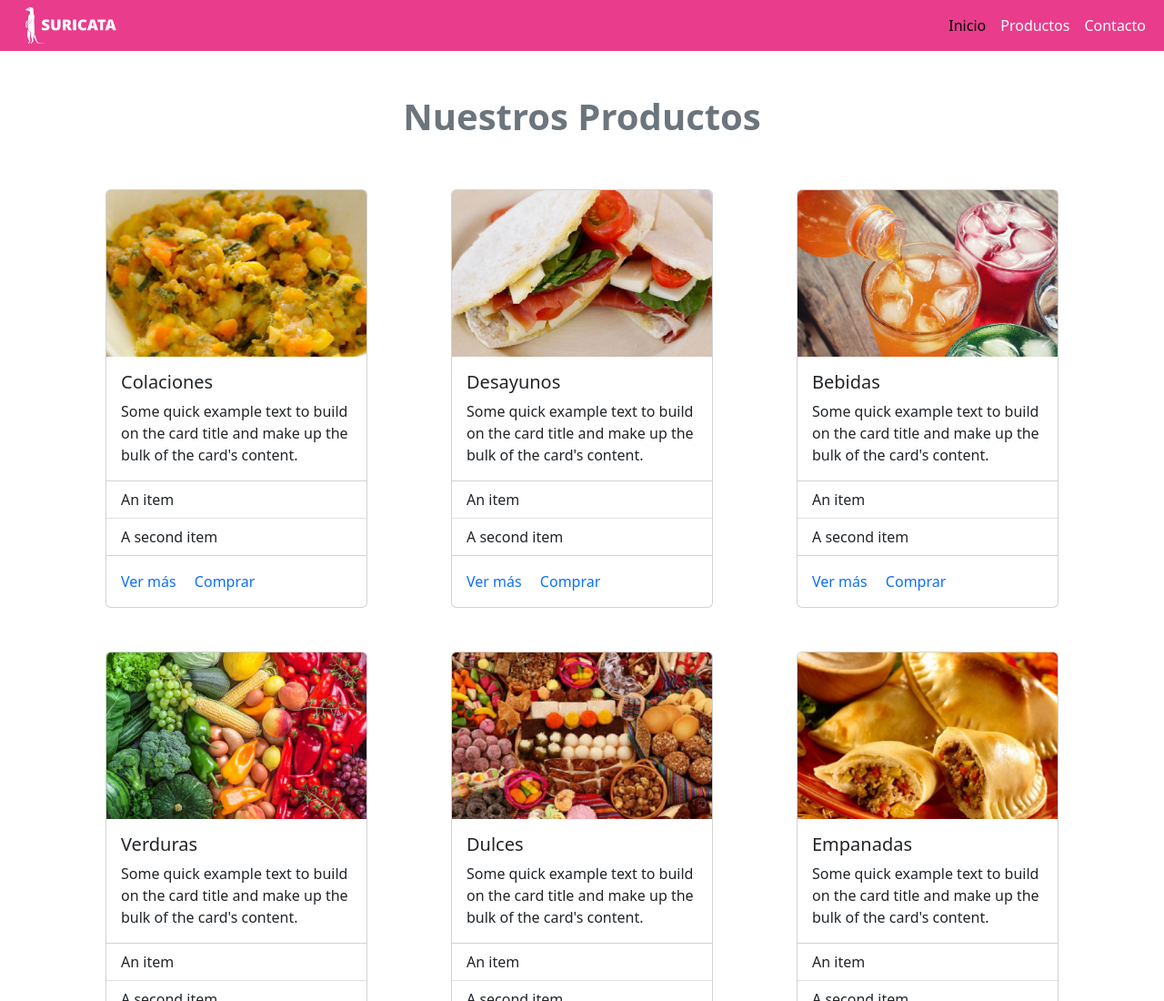
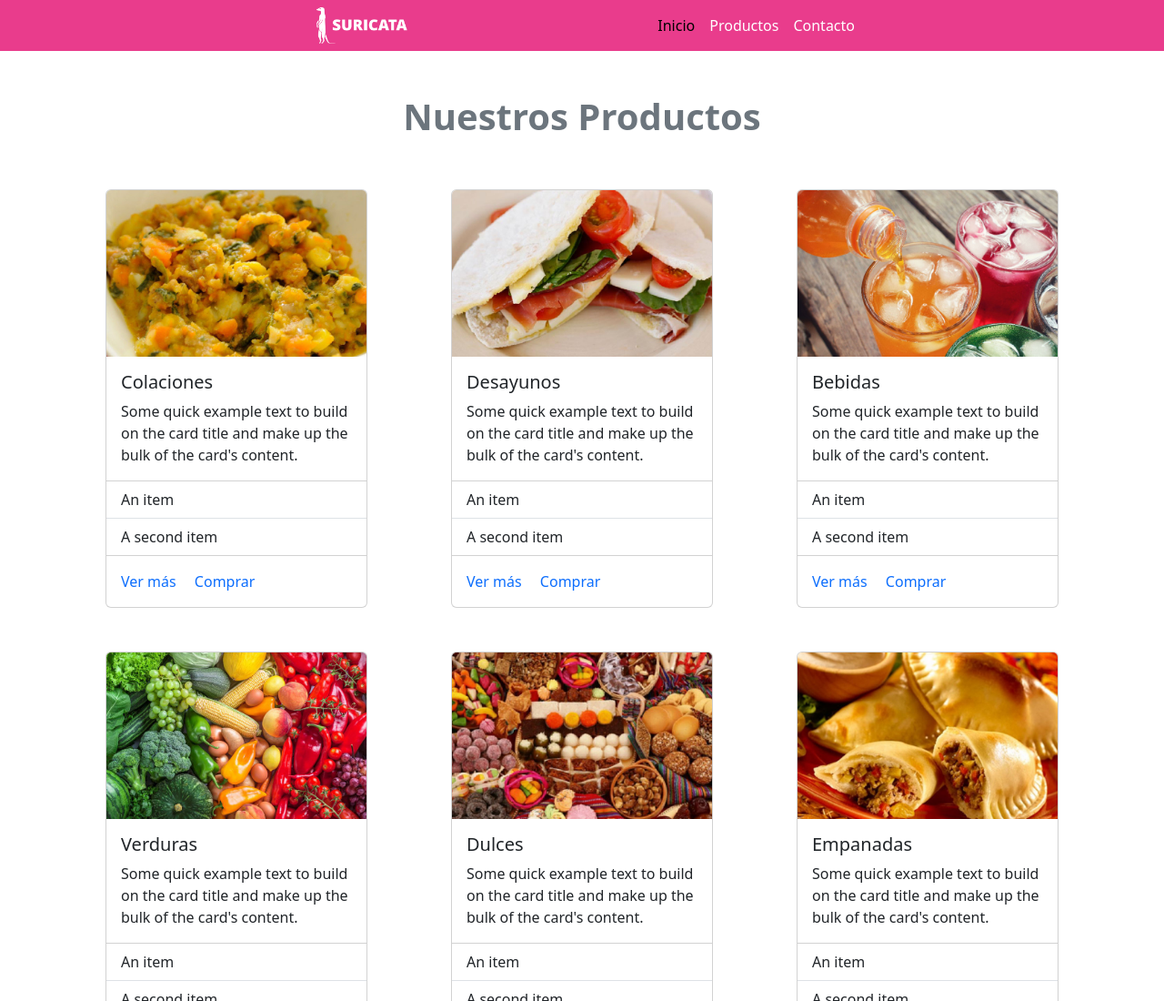
Before and after one commit to nnnacho/suricata, a plain HTML site: page index.html in a window 1280 px wide. Shown: the top 1100 px of the page at 91% size. Drawn offline with nearby package versions, Linux system fonts and the light colour scheme.

Commit message:
change size navbar

```diff
--- a/css/stylehead.css
+++ b/css/stylehead.css
@@ -1,5 +1,7 @@
 .navbar {
   background-color: rgb(233 60 140);
+  padding-left: 320px;
+  padding-right: 320px;
   }
 
   .navbar-brand {
```
